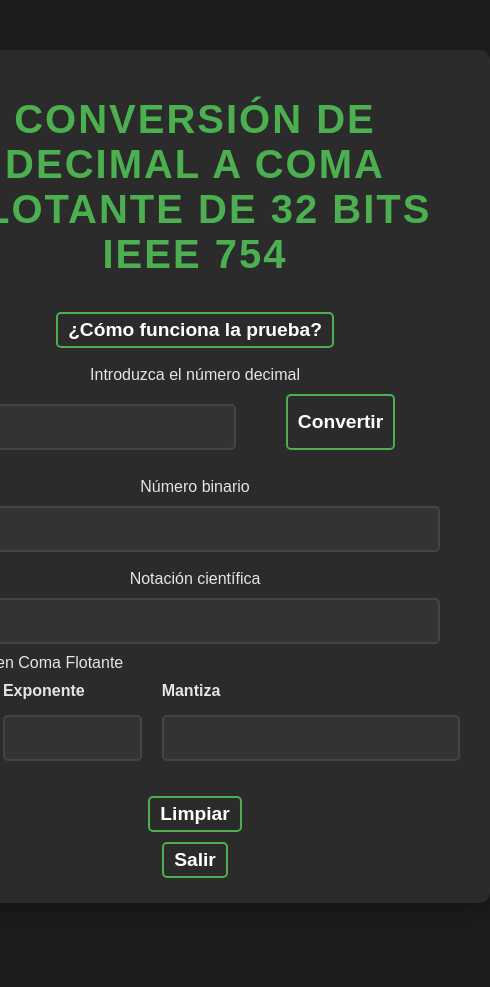
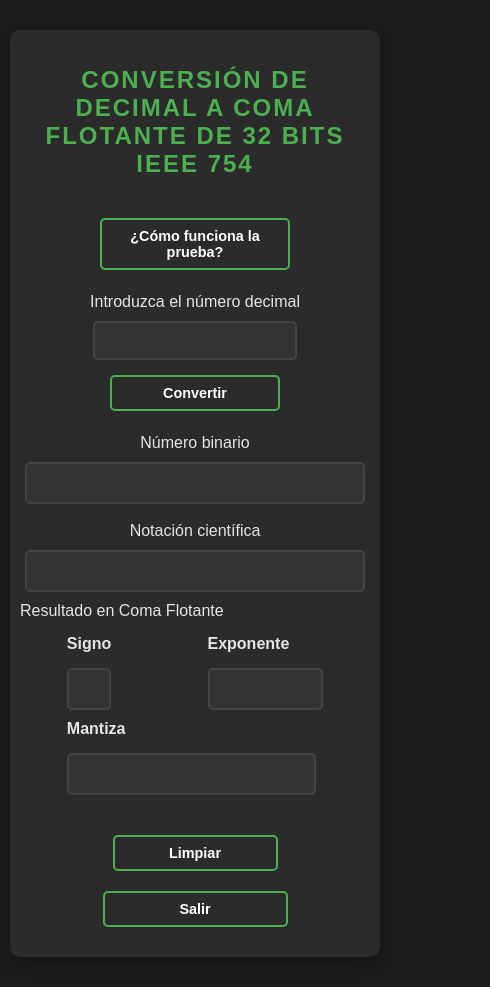
Before and after one commit to JesusAlayonD/ComaFlotante, a Vue app: page /dc in a window 390 px wide. Shown: the whole page, 490 px wide, since content can reach past the window. Before the commit the page ends 933 px from the top, so only its background shows below. Built offline with nearby package versions, Linux system fonts and the light colour scheme.

Commit message:
Responsive

```diff
--- a/src/views/cd.vue
+++ b/src/views/cd.vue
@@ -108,7 +108,7 @@ function limpiarCampos() {
 </script>
 
 <template>
-    <div class="">
+    <div class="container">
 
         <div class="converter-wrapper">
             <form name="property_form">
@@ -118,6 +118,7 @@ function limpiarCampos() {
                 <RouterLink to="/infocd" class="custom-button">¿Cómo funciona la prueba?</RouterLink><br>
                 <label for="decimal">Introduzca un número en coma flotante</label>
             </form>
+            <div class="converter-w">
                 <div class="form-horizontal">
                     <div>
                         <label for="signo">Signo</label>
@@ -132,15 +133,16 @@ function limpiarCampos() {
                         <input type="text" @keypress="validarEntradaBinaria" id="mantiza" step="1" maxlength="23" pattern="[01]*" v-model="mantiza">
                     </div>
                 </div>
+            </div>
             <form>
                 <button type="button" class="custom-button" @click="convertirAReal">Convertir</button><br>
                 <label for="notacion">Notación científica</label>
-                <input type="text" id="notacion" v-model="notacion" disabled><br>
+                <input type="text" id="notacion" class="input-data" v-model="notacion" disabled><br>
                 <label for="binario">Número binario</label>
-                <input type="text" id="binario" v-model="binario" disabled>
+                <input type="text" id="binario" v-model="binario" class="input-data" disabled>
                 <br>
                 <label for="real">Resultado en número real</label>
-                <input type="text" id="real" v-model="real" disabled>
+                <input type="text" id="real" v-model="real" class="input-res" disabled>
                 <div class="form-buttons">
                     <button type="button" class="custom-button" @click="limpiarCampos">Limpiar</button>
                     <RouterLink to="/" class="custom-button">Salir</RouterLink>
--- a/src/views/dc.vue
+++ b/src/views/dc.vue
@@ -14,7 +14,7 @@ function validarEntradaDecimal(event) {
     const valorActual = event.target.value;
 
     // Permitir: números (0-9), un único punto decimal (.), y teclas de control (backspace, delete, flechas)
-    const teclasPermitidas = ['Backspace', 'Delete', 'ArrowLeft', 'ArrowRight', '.'];
+    const teclasPermitidas = ['Backspace', 'Delete', 'ArrowLeft', 'ArrowRight', '.', '-'];
 
     // Verificar si el carácter es un número
     const esNumero = teclaPresionada >= '0' && teclaPresionada <= '9';
@@ -47,7 +47,7 @@ function convertirABinario() {
         binario.value = binEntero + (binFraccionario ? '.' + binFraccionario : '');
 
         // Convertir a notación científica personalizada
-        notacion.value = convertirANotacionCientifica(binario.value);
+        convertirANotacionCientifica(binario.value);
 
         if(decimal.value > 0){
             signoV.value = '0';
@@ -83,12 +83,20 @@ function ajustarExponente(exponente) {
     return exponenteAjustado.padStart(8, '0'); // Completar con ceros si tiene menos de 8 bits
 }
 
-// Función para ajustar la mantiza a 23 dígitos
+// Función para ajustar la mantiza a un máximo de 23 dígitos
 function ajustarMantiza(mantiza) {
-    return mantiza.padEnd(23, '0').slice(0, 23); // Completar con ceros o cortar a 23 bits
+    return mantiza.slice(0, 23); // Cortar a 23 bits sin completar con ceros
 }
 
-// Función para convertir el binario a notación científica personalizada
+function ajustarMantizaNotacion(mantiza) {
+    return mantiza.slice(0, 23); // Cortar a 23 dígitos sin completar con ceros
+}
+
+// Función para ajustar la mantiza final (completar a 23 dígitos con ceros)
+function ajustarMantizaFinal(mantiza) {
+    return mantiza.padEnd(23, '0').slice(0, 23); // Completar con ceros hasta 23 dígitos si es necesario
+}
+
 // Función para convertir el binario a notación científica personalizada
 function convertirANotacionCientifica(bin) {
     const puntoPos = bin.indexOf('.');
@@ -106,11 +114,14 @@ function convertirANotacionCientifica(bin) {
         exponente = -exponente;
     }
 
-    // Ajustar mantiza y limitarla a 25 dígitos
-    mantizaV.value = ajustarMantiza(mantiza).slice(0, 25);
+    // Ajustar la mantiza de notación científica (sin ceros adicionales)
+    notacion.value = `1.${ajustarMantizaNotacion(mantiza)}x2^${exponente}`;
+
+    // Ajustar la mantiza final a exactamente 23 dígitos (completar con ceros si es necesario)
+    mantizaV.value = ajustarMantizaFinal(mantiza);
+
+    // Ajustar exponente
     exponenteV.value = ajustarExponente(exponente);
-
-    return `1.${mantizaV.value}x2^${exponente}`;
 }
 
 // Función para limpiar todos los campos
@@ -124,7 +135,7 @@ function limpiarCampos() {
 }
 </script>
 <template>
-    <div class="">
+    <div class="container">
 
         <div class="converter-wrapper">
             <form name="property_form">
@@ -134,16 +145,18 @@ function limpiarCampos() {
                 <RouterLink to="/infodc" class="custom-button">¿Cómo funciona la prueba?
                 </RouterLink><br>
                 <label for="decimal">Introduzca el número decimal</label>
-                <div class="form-horizontal">
-                    <input type="text" id="decimal" @keydown="validarEntradaDecimal" v-model="decimal"> <button type="button" class="custom-button" @click="convertirABinario">Convertir</button>
+                <div class="input-dc">
+                    <input type="text" id="decimal" @keydown="validarEntradaDecimal" v-model="decimal">
                 </div>
+                <button type="button" class="custom-button" @click="convertirABinario">Convertir</button>
                 <br>
                 <label for="decimal">Número binario</label>
-                <input type="text" id="binario" v-model="binario" disabled><br>
+                <input class="input-data" type="text" id="binario" v-model="binario" disabled><br>
                 <label for="decimal">Notación científica</label>
-                <input type="text" id="notacion" v-model="notacion" disabled>
+                <input class="input-data" type="text" id="notacion" v-model="notacion" disabled>
             </form>
             <label>Resultado en Coma Flotante</label>
+            <div class="converter-w">
                 <div class="form-horizontal">
                     <div>
                         <label for="signo">Signo</label>
@@ -155,7 +168,8 @@ function limpiarCampos() {
                     </div>
                     <div>
                         <label for="mantiza">Mantiza</label>
-                    <input type="text" id="mantiza" v-model="mantizaV" disabled>
+                        <input type="text" id="mantiza" maxlength="23" v-model="mantizaV" disabled>
+                    </div>
                 </div>
             </div>
             <form>
--- a/src/views/home.vue
+++ b/src/views/home.vue
@@ -6,7 +6,7 @@ import { RouterLink, RouterView } from 'vue-router'
 <template>
     <div class="container">
 
-        <div class="converter-wrapper">
+        <div class="converter-wrapper-home">
             <form name="property_form">
                 <h1>Conversión de Coma Flotante de 32 bits<br>IEEE 754</h1>
                 <br>
--- a/src/views/style.css
+++ b/src/views/style.css
@@ -41,12 +41,18 @@ img {
     padding: 5px 0px;
 }
 
+.container {
+    display: flex;
+    flex-direction: column;
+    justify-content: center;
+    align-items: center;
+}
+
 .form-horizontal {
     display: flex;
     flex-wrap: nowrap;
-    /* Asegura que los elementos no se envuelvan a la siguiente línea */
-    gap: 20px;
-    /* Espacio entre los divs */
+    justify-content: space-between;
+    /* Distribuye espacio entre los divs */
     max-width: 100%;
     margin: 0px;
     padding: 10px;
@@ -55,13 +61,11 @@ img {
 .form-horizontal div {
     display: flex;
     flex-direction: column;
-    /* Elimina la expansión para ajustar al contenido */
-    flex: 0 1 auto;
-    /* Flex-grow: 0, Flex-shrink: 1, Flex-basis: auto */
-    min-width: 0;
-    /* Asegura que el contenido pueda reducirse si es necesario */
-    width: auto;
-    /* Ajusta el tamaño basado en el contenido */
+    flex: 1;
+    /* Permite que los divs se expandan para llenar el espacio disponible */
+    margin: 0 10px;
+    /* Espacio entre los divs, ajustable según necesidad */
+    /* Elimina el tamaño fijo y usa flex-grow para que se ajusten al espacio disponible */
 }
 
 .form-horizontal label {
@@ -82,6 +86,11 @@ img {
     padding: 10px;
     box-sizing: border-box;
     width: 100%;
+}
+
+.input-dc {
+    width: 60%;
+    margin-bottom: 10px;
 }
 
 #signo {
@@ -116,7 +125,7 @@ form {
 
 .converter-w {
     display: flex;
-    justify-content: space-between;
+    justify-content: center;
     /* Espacio uniforme entre los divs */
     align-items: center;
     /* Alinea verticalmente si es necesario */
@@ -145,18 +154,37 @@ form {
     margin: 30px 0px;
 }
 
+.converter-wrapper-home {
+    background-color: #2b2b2b;
+    border-radius: 10px;
+    padding: 10px 20px;
+    max-width: 800px;
+    width: 100%;
+    min-width: 80%;
+    box-shadow: 0 8px 16px rgba(0, 0, 0, 0.25);
+    box-sizing: border-box;
+    margin: 30px 0px;
+}
+
 .converter-wrapper input {
     background-color: #333;
     border: 2px solid #444;
     border-radius: 5px;
     color: #fff;
     font-family: 'Poppins', sans-serif;
-    font-size: 1.2em;
     padding: 10px;
     margin-top: 10px;
     width: 100%;
     box-sizing: border-box;
     text-align: center;
+}
+
+.input-data {
+    font-size: 1.2em;
+}
+
+.input-res {
+    font-size: 1.2em;
 }
 
 
@@ -238,3 +266,87 @@ form {
     }
 
 }
+
+/* Responsividad */
+@media (max-width: 1024px) {
+    .converter-wrapper {
+        max-width: 100%;
+    }
+
+    .form-horizontal div {
+        margin-top: 5px;
+    }
+}
+
+@media (max-width: 768px) {
+    h1 {
+        font-size: 2em;
+    }
+
+    .converter-wrapper-home {
+        width: 90%;
+    }
+
+    h2 {
+        font-size: 1.5em;
+    }
+
+    .converter-side-a,
+    .converter-side-b {
+        max-width: 100%;
+    }
+
+    .custom-button {
+        font-size: 1em;
+        padding: 5px;
+        margin: 5px;
+    }
+}
+
+@media (max-width: 480px) {
+    body {
+        padding: 10px;
+    }
+
+    h1 {
+        font-size: 1.5em;
+    }
+
+    h2 {
+        font-size: 1.2em;
+    }
+
+    .form-horizontal {
+        display: grid;
+        grid-template-columns: repeat(2, 1fr);
+        /* Dos columnas de igual tamaño */
+        gap: 5px;
+        max-width: 100%;
+        margin: 0;
+        padding: 10px;
+
+    }
+
+
+
+    .form-horizontal>div:nth-child(3) {
+        grid-column: 1 / -1;
+        /* Hacer que el tercer div ocupe toda la fila */
+    }
+
+    .custom-button,
+    .custom-button2 {
+        width: 50%;
+        font-size: 0.9em;
+        padding: 8px;
+    }
+
+    .converter-wrapper {
+        padding: 10px;
+        margin: 20px 0;
+    }
+
+    .input-data {
+        font-size: 1em;
+    }
+}
```
Lines whose indentation alone changed are shown as unchanged.
